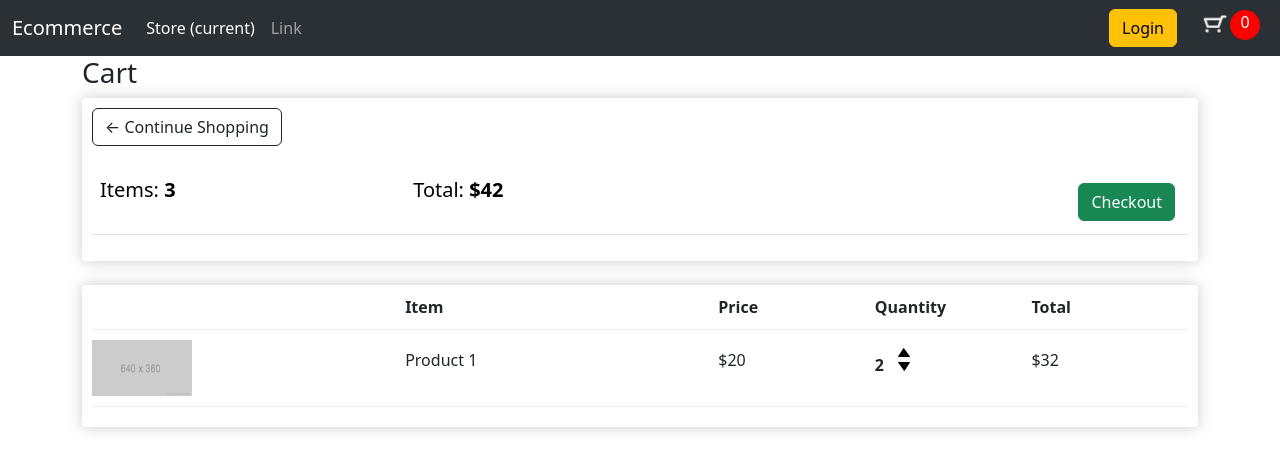
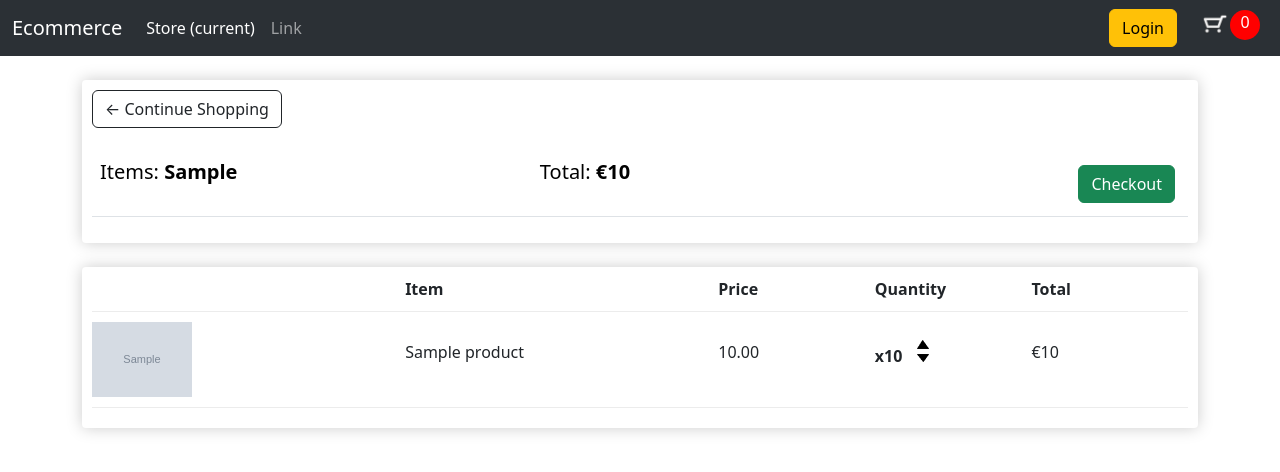
Before and after one commit to SebastianSloma/E-commerce-Django, a Django app: template ecommerce/store/templates/store/cart.html in a window 1280 px wide. Shown: the top 472 px of the page. Run offline with Django 4.2, Linux system fonts and the light colour scheme; the template is opened without the code that fills it: most values are stand-ins (such as "Sample title", 1, 10 or a date in 2020); grey boxes marked "Sample" are stand-in pictures; lists and menus that the app fills with data are empty; some libraries are stand-ins or nearby versions.

Commit message:
created function quantity items, and price in cart

```diff
--- a/ecommerce/store/templates/store/cart.html
+++ b/ecommerce/store/templates/store/cart.html
@@ -1,23 +1,17 @@
 {% extends 'store/main.html' %}
 {% load static %}
 {% block content %}
-
-
-<h3>Cart</h3>
-
-
+<br>
 <div class="row">
     <div class="col">
         <div class="box-element">
-
             <a  class="btn btn-outline-dark" href="{% url 'store' %}">&#x2190; Continue Shopping</a>
-
             <br>
             <br>
             <table class="table">
                 <tr>
-                    <th><h5>Items: <strong>3</strong></h5></th>
-                    <th><h5>Total:<strong> $42</strong></h5></th>
+                    <th><h5>Items: <strong>{{order.get_cart_items}}</strong></h5></th>
+                    <th><h5>Total:<strong> €{{order.get_cart_total}}</strong></h5></th>
                     <th>
                         <a  style="float:right; margin:5px;" class="btn btn-success" href="{% url 'checkout' %}">Checkout</a>
                     </th>
@@ -35,22 +29,22 @@
                 <div style="flex:1"><strong>Quantity</strong></div>
                 <div style="flex:1"><strong>Total</strong></div>
             </div>
-
+            {% for item in items %}
             <div class="cart-row">
-                <div style="flex:2"><img class="row-image" src="{% static 'images/placeholder.png' %}"></div>
-                <div style="flex:2"><p>Product 1</p></div>
-                <div style="flex:1"><p>$20</p></div>
+                <div style="flex:2"><img class="row-image" src="{{item.product.imageURL}}"></div>
+                <div style="flex:2"><p>{{item.product.name}}</p></div>
+                <div style="flex:1"><p>{{item.product.price|floatformat:2}}</p></div>
                 <div style="flex:1">
-                    <p class="quantity">2</p>
+                    <p class="quantity">x{{item.quantity}}</p>
                     <div class="quantity">
                         <img class="chg-quantity" src="{% static  'images/arrow-up.png' %}">
 
                         <img class="chg-quantity" src="{% static  'images/arrow-down.png' %}">
                     </div>
                 </div>
-                <div style="flex:1"><p>$32</p></div>
+                <div style="flex:1"><p>€{{item.get_total}}</p></div>
             </div>
-
+            {% endfor %}
         </div>
     </div>
 </div>
```
Also changed, not shown: ecommerce/store/models.py (+17 -0 lines), ecommerce/store/views.py (+8 -1 lines), ecommerce/db.sqlite3.
